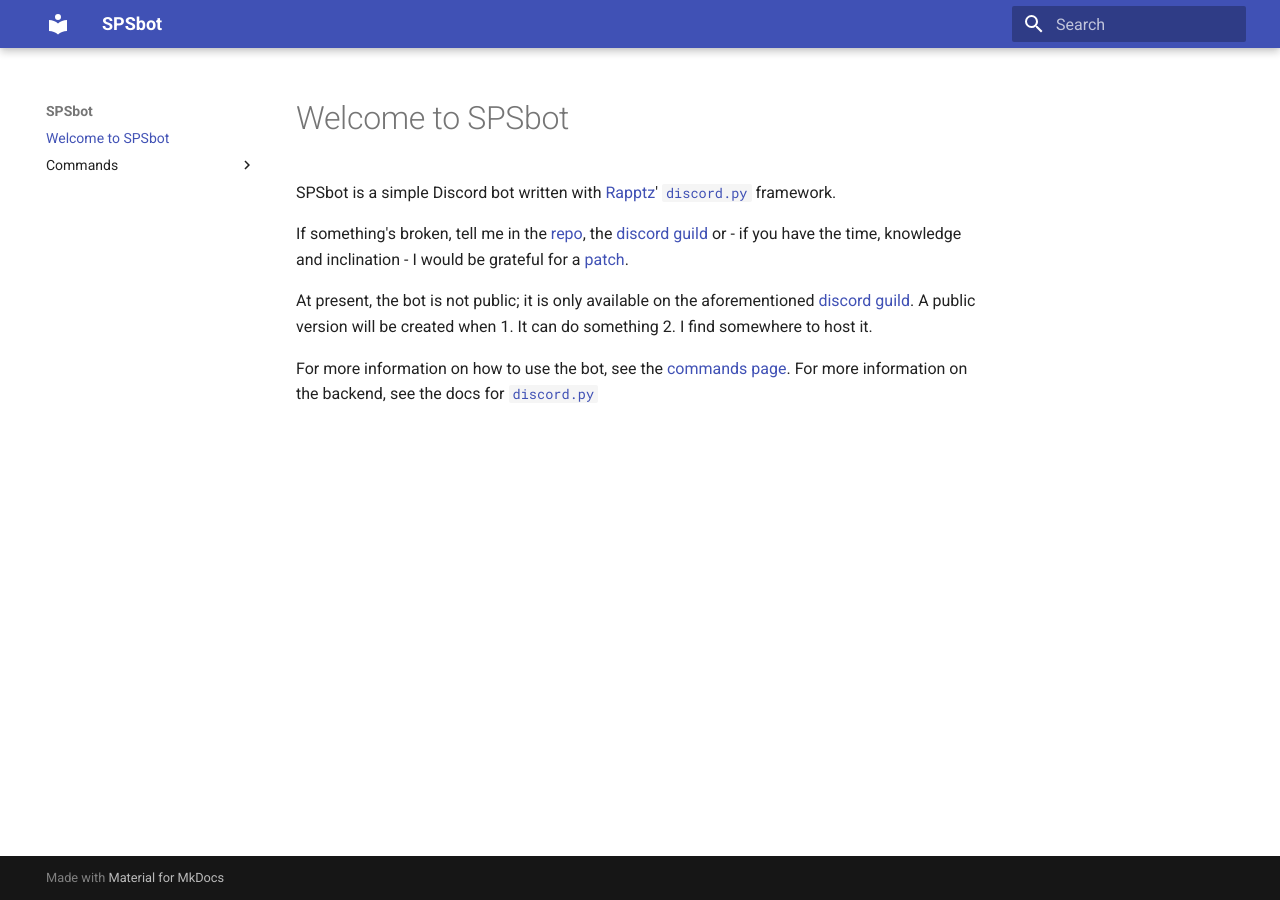
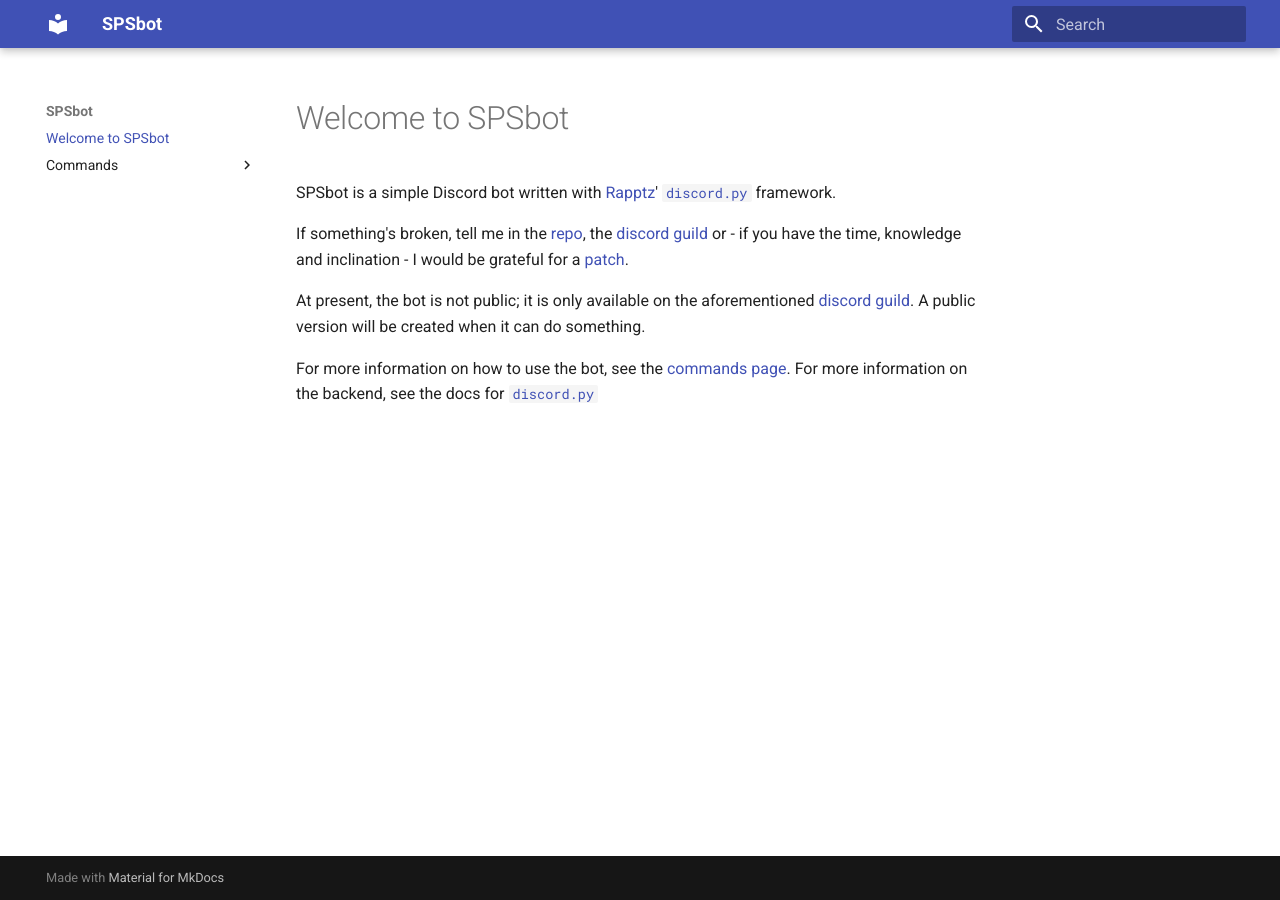
Before and after one commit to speedstyle/speedstyle.github.io, an MkDocs documentation site: the page built from docs/index.md, in a window 1280 px wide. Built offline with MkDocs 1.6.1 and Material for MkDocs 9.7.7, drawn with Linux system fonts in a browser that asks for light colours.

Commit message:
I've found somewhere to host it

```diff
--- a/docs/index.md
+++ b/docs/index.md
@@ -4,8 +4,6 @@ SPSbot is a simple Discord bot written with [Rapptz](https://github.com/Rapptz)'
 
 If something's broken, tell me in the [repo](https://github.com/speedstyle/SPSbot/issues/new), the [discord guild](https://discord.gg/UGCbJcM) or - if you have the time, knowledge and inclination - I would be grateful for a [patch](https://github.com/speedstyle/SPSbot).
 
-At present, the bot is not public; it is only available on the aforementioned [discord guild](https://discord.gg/UGCbJcM). A public version will be created when
-1. It can do something
-2. I find somewhere to host it.
+At present, the bot is not public; it is only available on the aforementioned [discord guild](https://discord.gg/UGCbJcM). A public version will be created when it can do something.
 
 For more information on how to use the bot, see the [commands page](commands). For more information on the backend, see the docs for [`discord.py`](https://discordpy.rtfd.org)
```
